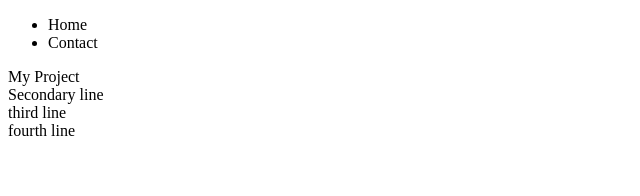
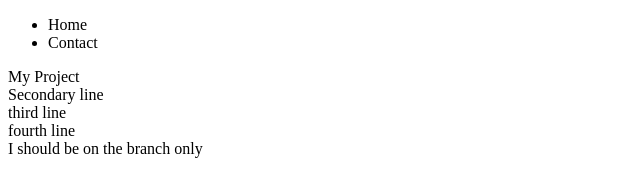
Before and after one commit to BazonGit/github_tutorial, a plain HTML site: page index.html in a window 1280 px wide. Shown: the whole page, without its empty margins (0-640 px from the left). Drawn offline with Linux system fonts and the light colour scheme.

Commit message:
should only be on the branch

```diff
--- a/index.html
+++ b/index.html
@@ -29,6 +29,7 @@
         <div>Secondary line</div>
         <div>third line</div>
         <div>fourth line</div>
+        <div>I should be on the branch only</div>
 
         <script src="" async defer></script>
     </body>
```
